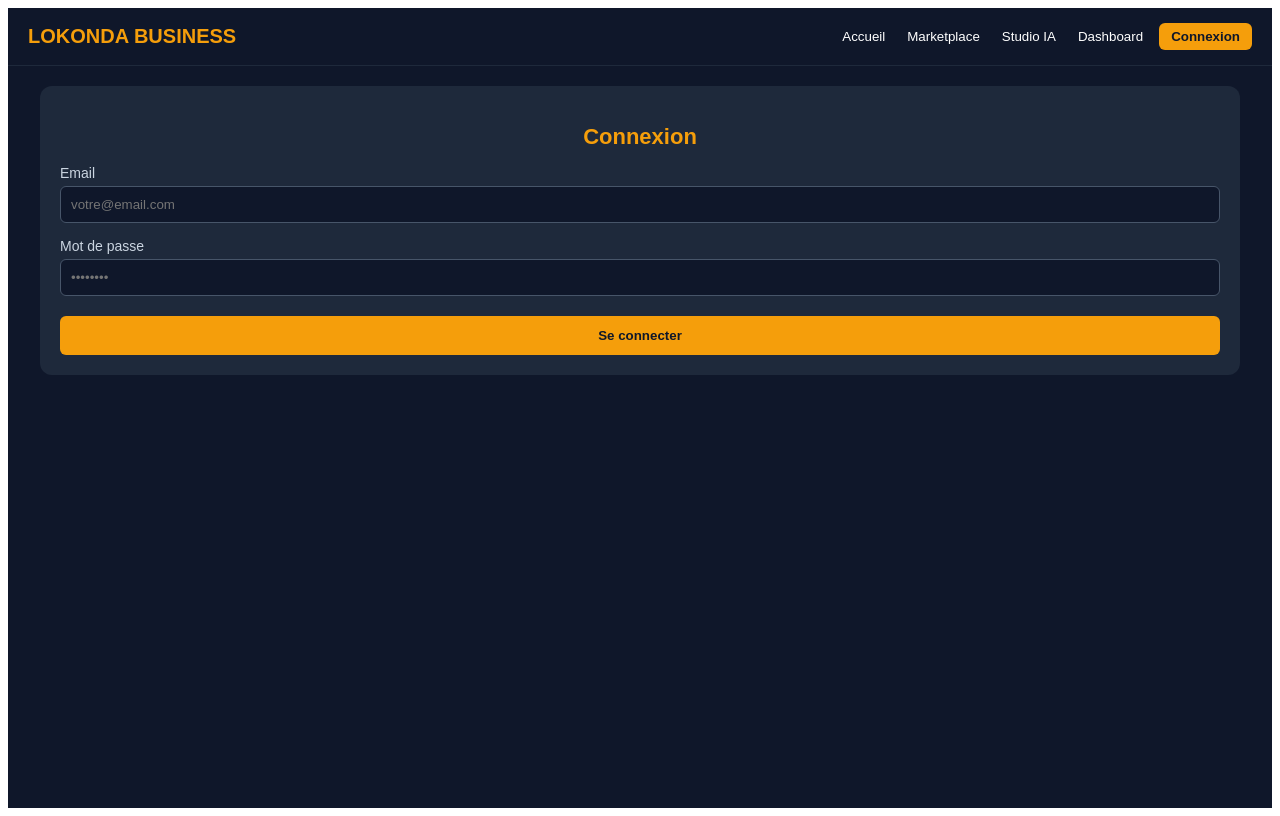
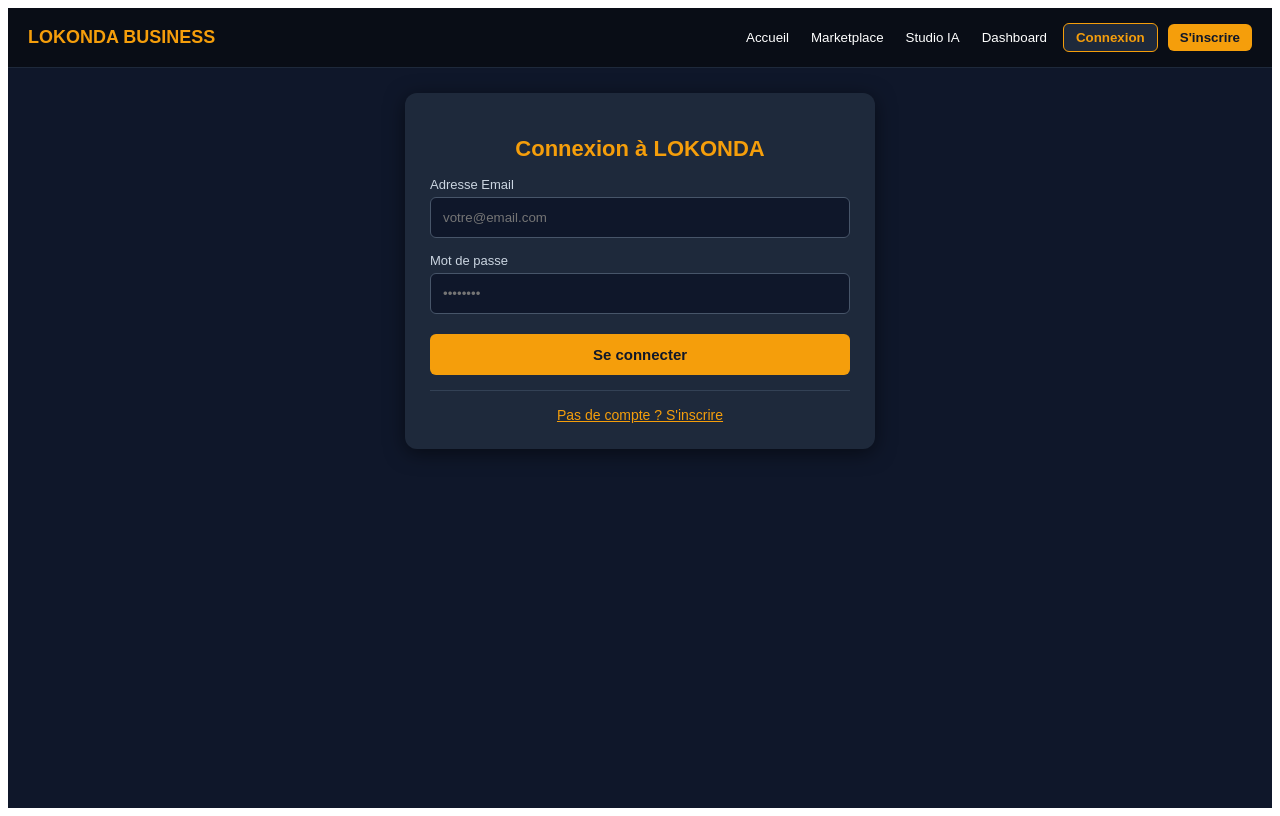
Before and after one commit to lokondaelie45-ui/lokondabusiness, a Next.js app: page / in a window 1280 px wide. Both pictures are taken after a click on the button "Connexion". Built offline with nearby package versions, Linux system fonts and the light colour scheme.

Commit message:
Update page.js

```diff
--- a/app/page.js
+++ b/app/page.js
@@ -3,35 +3,44 @@ import { useState } from 'react';
 
 export default function Home() {
   const [page, setPage] = useState('accueil');
+  const [isRegistering, setIsRegistering] = useState(true);
+  const [successMessage, setSuccessMessage] = useState('');
+
+  const handleSubmit = (e) => {
+    e.preventDefault();
+    setSuccessMessage(isRegistering ? "Compte créé avec succès ! Bienvenue sur Lokonda Business." : "Connexion réussie !");
+    setTimeout(() => setSuccessMessage(''), 4000);
+  };
 
   return (
     <div style={{ minHeight: '100vh', backgroundColor: '#0f172a', color: '#ffffff', fontFamily: 'sans-serif' }}>
-      {/* Barre de navigation */}
-      <nav style={{ display: 'flex', justifyContent: 'space-between', alignItems: 'center', padding: '15px 20px', borderBottom: '1px solid #1e293b', flexWrap: 'wrap', gap: '10px' }}>
-        <h1 style={{ color: '#f59e0b', fontSize: '20px', margin: 0, cursor: 'pointer' }} onClick={() => setPage('accueil')}>
+      {/* Barre de navigation professionnelle */}
+      <nav style={{ display: 'flex', justifyContent: 'space-between', alignItems: 'center', padding: '15px 20px', borderBottom: '1px solid #1e293b', flexWrap: 'wrap', gap: '10px', backgroundColor: '#090d16' }}>
+        <h1 style={{ color: '#f59e0b', fontSize: '18px', margin: 0, cursor: 'pointer' }} onClick={() => setPage('accueil')}>
           LOKONDA BUSINESS
         </h1>
-        <div style={{ display: 'flex', gap: '10px', flexWrap: 'wrap', fontSize: '14px' }}>
+        <div style={{ display: 'flex', gap: '10px', flexWrap: 'wrap', fontSize: '13px', alignItems: 'center' }}>
           <button onClick={() => setPage('accueil')} style={{ background: 'none', border: 'none', color: '#fff', cursor: 'pointer' }}>Accueil</button>
           <button onClick={() => setPage('marketplace')} style={{ background: 'none', border: 'none', color: '#fff', cursor: 'pointer' }}>Marketplace</button>
           <button onClick={() => setPage('studio')} style={{ background: 'none', border: 'none', color: '#fff', cursor: 'pointer' }}>Studio IA</button>
           <button onClick={() => setPage('dashboard')} style={{ background: 'none', border: 'none', color: '#fff', cursor: 'pointer' }}>Dashboard</button>
-          <button onClick={() => setPage('connexion')} style={{ backgroundColor: '#f59e0b', border: 'none', color: '#0f172a', padding: '6px 12px', borderRadius: '6px', fontWeight: 'bold', cursor: 'pointer' }}>Connexion</button>
+          <button onClick={() => { setPage('connexion'); setIsRegistering(false); }} style={{ backgroundColor: '#1e293b', border: '1px solid #f59e0b', color: '#f59e0b', padding: '6px 12px', borderRadius: '6px', fontWeight: 'bold', cursor: 'pointer' }}>Connexion</button>
+          <button onClick={() => { setPage('connexion'); setIsRegistering(true); }} style={{ backgroundColor: '#f59e0b', border: 'none', color: '#0f172a', padding: '6px 12px', borderRadius: '6px', fontWeight: 'bold', cursor: 'pointer' }}>S'inscrire</button>
         </div>
       </nav>
 
-      {/* Contenu dynamique */}
-      <main style={{ padding: '20px 15px', maxWidth: '1200px', margin: '0 auto' }}>
+      {/* Contenu principal */}
+      <main style={{ padding: '25px 15px', maxWidth: '1200px', margin: '0 auto' }}>
         {page === 'accueil' && (
           <div>
-            {/* Bannière / Photo d'en-tête professionnelle */}
+            {/* Bannière d'en-tête */}
             <div style={{
               position: 'relative',
               borderRadius: '12px',
               overflow: 'hidden',
-              marginBottom: '30px',
-              height: '250px',
-              backgroundImage: 'linear-gradient(rgba(15, 23, 42, 0.7), rgba(15, 23, 42, 0.8)), url("https://images.unsplash.com/photo-1522071820081-009f0129c71c?auto=format&fit=crop&w=1200&q=80")',
+              marginBottom: '25px',
+              height: '240px',
+              backgroundImage: 'linear-gradient(rgba(15, 23, 42, 0.75), rgba(15, 23, 42, 0.85)), url("https://images.unsplash.com/photo-1522071820081-009f0129c71c?auto=format&fit=crop&w=1200&q=80")',
               backgroundSize: 'cover',
               backgroundPosition: 'center',
               display: 'flex',
@@ -39,19 +48,19 @@ export default function Home() {
               justifyContent: 'center',
               alignItems: 'center',
               textAlign: 'center',
-              padding: '20px'
+              padding: '15px'
             }}>
-              <h2 style={{ fontSize: '28px', color: '#f59e0b', marginBottom: '10px', textShadow: '0 2px 4px rgba(0,0,0,0.5)' }}>LOKONDA BUSINESS</h2>
-              <p style={{ fontStyle: 'italic', fontSize: '16px', color: '#e2e8f0', marginBottom: '15px' }}>« Les idées deviennent des entreprises. »</p>
+              <h2 style={{ fontSize: '24px', color: '#f59e0b', marginBottom: '8px', fontWeight: 'bold' }}>LOKONDA BUSINESS</h2>
+              <p style={{ fontStyle: 'italic', fontSize: '14px', color: '#e2e8f0', marginBottom: '20px' }}>« Les idées deviennent des entreprises. »</p>
               <div style={{ display: 'flex', gap: '10px' }}>
-                <button onClick={() => setPage('marketplace')} style={{ backgroundColor: '#f59e0b', color: '#0f172a', padding: '10px 20px', borderRadius: '6px', fontWeight: 'bold', border: 'none', cursor: 'pointer' }}>Explorer</button>
-                <button onClick={() => setPage('connexion')} style={{ backgroundColor: 'rgba(255,255,255,0.2)', color: '#fff', padding: '10px 20px', borderRadius: '6px', fontWeight: 'bold', border: '1px solid #fff', cursor: 'pointer' }}>Se connecter</button>
+                <button onClick={() => setPage('marketplace')} style={{ backgroundColor: '#f59e0b', color: '#0f172a', padding: '10px 18px', borderRadius: '6px', fontWeight: 'bold', border: 'none', cursor: 'pointer' }}>Explorer la Marketplace</button>
+                <button onClick={() => { setPage('connexion'); setIsRegistering(true); }} style={{ backgroundColor: 'rgba(255,255,255,0.15)', color: '#fff', padding: '10px 18px', borderRadius: '6px', fontWeight: 'bold', border: '1px solid #fff', cursor: 'pointer' }}>Créer mon compte</button>
               </div>
             </div>
-
-            <div style={{ textAlign: 'center', padding: '10px' }}>
-              <p style={{ fontSize: '16px', lineHeight: '1.6', color: '#cbd5e1', maxWidth: '800px', margin: '0 auto' }}>
-                Plateforme numérique de référence pour soutenir les petites entreprises au Québec et en République Démocratique du Congo.
+            <div style={{ textAlign: 'center', padding: '15px', backgroundColor: '#1e293b', borderRadius: '10px' }}>
+              <h3 style={{ color: '#f59e0b', marginBottom: '10px' }}>Soutenir les petites entreprises</h3>
+              <p style={{ fontSize: '15px', lineHeight: '1.6', color: '#cbd5e1', margin: 0 }}>
+                Plateforme numérique de référence pour connecter, développer et propulser les activités commerciales au Québec et en République Démocratique du Congo.
               </p>
             </div>
           </div>
@@ -59,16 +68,12 @@ export default function Home() {
 
         {page === 'marketplace' && (
           <div>
-            <h2 style={{ fontSize: '24px', color: '#f59e0b', marginBottom: '15px' }}>🛍️ La Marketplace</h2>
-            <p style={{ color: '#cbd5e1', marginBottom: '20px' }}>Présentez vos produits et services en ligne, et connectez les marchés locaux et internationaux.</p>
-            <div style={{ display: 'grid', gridTemplateColumns: '1fr', gap: '15px' }}>
-              <div style={{ backgroundColor: '#1e293b', padding: '15px', borderRadius: '10px' }}>
-                <h3>Boutique Exemple 1</h3>
-                <p style={{ color: '#94a3b8', fontSize: '14px' }}>Produits artisanaux et locaux (RDC / Québec)</p>
-              </div>
-              <div style={{ backgroundColor: '#1e293b', padding: '15px', borderRadius: '10px' }}>
-                <h3>Services Professionnels</h3>
-                <p style={{ color: '#94a3b8', fontSize: '14px' }}>Accompagnement et mentorat d'entreprise</p>
+            <h2 style={{ fontSize: '22px', color: '#f59e0b', marginBottom: '15px' }}>🛍️ La Marketplace</h2>
+            <p style={{ color: '#cbd5e1', marginBottom: '20px', fontSize: '14px' }}>Présentez vos produits et services en ligne et touchez de nouveaux marchés.</p>
+            <div style={{ display: 'flex', flexDirection: 'column', gap: '15px' }}>
+              <div style={{ backgroundColor: '#1e293b', padding: '18px', borderRadius: '10px', borderLeft: '4px solid #f59e0b' }}>
+                <h3 style={{ margin: '0 0 5px 0', fontSize: '16px' }}>Boutique Artisanale RDC-Québec</h3>
+                <p style={{ color: '#94a3b8', fontSize: '13px', margin: 0 }}>Mise en relation directe entre producteurs locaux et acheteurs internationaux.</p>
               </div>
             </div>
           </div>
@@ -76,44 +81,70 @@ export default function Home() {
 
         {page === 'studio' && (
           <div>
-            <h2 style={{ fontSize: '24px', color: '#f59e0b', marginBottom: '15px' }}>🤖 Studio IA</h2>
-            <p style={{ color: '#cbd5e1', marginBottom: '20px' }}>Créez facilement du contenu promotionnel grâce à l'intelligence artificielle.</p>
+            <h2 style={{ fontSize: '22px', color: '#f59e0b', marginBottom: '15px' }}>🤖 Studio IA</h2>
+            <p style={{ color: '#cbd5e1', marginBottom: '15px', fontSize: '14px' }}>Générez des descriptions de produits et optimisez votre visibilité commerciale instantanément.</p>
             <div style={{ backgroundColor: '#1e293b', padding: '20px', borderRadius: '10px' }}>
-              <h3>Générateur de description</h3>
-              <textarea placeholder="Décrivez votre produit ici..." style={{ width: '100%', height: '80px', backgroundColor: '#0f172a', color: '#fff', border: '1px solid #475569', borderRadius: '6px', padding: '10px', marginTop: '10px', boxSizing: 'border-box' }}></textarea>
-              <button style={{ backgroundColor: '#f59e0b', color: '#0f172a', padding: '10px 15px', borderRadius: '6px', fontWeight: 'bold', border: 'none', cursor: 'pointer', marginTop: '10px', width: '100%' }}>Générer</button>
+              <h3 style={{ fontSize: '15px', margin: '0 0 10px 0' }}>Assistant Marketing IA</h3>
+              <textarea placeholder="Décrivez votre produit ou service..." style={{ width: '100%', height: '90px', backgroundColor: '#0f172a', color: '#fff', border: '1px solid #475569', borderRadius: '6px', padding: '10px', boxSizing: 'border-box' }}></textarea>
+              <button style={{ backgroundColor: '#f59e0b', color: '#0f172a', padding: '12px', borderRadius: '6px', fontWeight: 'bold', border: 'none', cursor: 'pointer', marginTop: '12px', width: '100%' }}>Générer le contenu</button>
             </div>
           </div>
         )}
 
         {page === 'dashboard' && (
           <div>
-            <h2 style={{ fontSize: '24px', color: '#f59e0b', marginBottom: '15px' }}>📊 Tableau de bord</h2>
-            <div style={{ display: 'flex', flexDirection: 'column', gap: '15px' }}>
-              <div style={{ backgroundColor: '#1e293b', padding: '15px', borderRadius: '10px', textAlign: 'center' }}>
-                <h3 style={{ fontSize: '16px', margin: '0 0 5px 0' }}>Visiteurs</h3>
-                <p style={{ fontSize: '24px', color: '#f59e0b', fontWeight: 'bold', margin: 0 }}>1,240</p>
-              </div>
-              <div style={{ backgroundColor: '#1e293b', padding: '15px', borderRadius: '10px', textAlign: 'center' }}>
-                <h3 style={{ fontSize: '16px', margin: '0 0 5px 0' }}>Produits</h3>
-                <p style={{ fontSize: '24px', color: '#f59e0b', fontWeight: 'bold', margin: 0 }}>12</p>
+            <h2 style={{ fontSize: '22px', color: '#f59e0b', marginBottom: '15px' }}>📊 Tableau de bord</h2>
+            <div style={{ display: 'grid', gridTemplateColumns: '1fr', gap: '15px' }}>
+              <div style={{ backgroundColor: '#1e293b', padding: '18px', borderRadius: '10px', textAlign: 'center' }}>
+                <h3 style={{ fontSize: '15px', margin: '0 0 5px 0', color: '#cbd5e1' }}>Visiteurs Actifs</h3>
+                <p style={{ fontSize: '28px', color: '#f59e0b', fontWeight: 'bold', margin: 0 }}>1,240</p>
               </div>
             </div>
           </div>
         )}
 
         {page === 'connexion' && (
-          <div style={{ backgroundColor: '#1e293b', padding: '20px', borderRadius: '12px' }}>
-            <h2 style={{ color: '#f59e0b', marginBottom: '15px', textAlign: 'center', fontSize: '22px' }}>Connexion</h2>
-            <div style={{ marginBottom: '15px' }}>
-              <label style={{ display: 'block', marginBottom: '5px', color: '#cbd5e1', fontSize: '14px' }}>Email</label>
-              <input type="email" placeholder="votre@email.com" style={{ width: '100%', padding: '10px', borderRadius: '6px', backgroundColor: '#0f172a', border: '1px solid #475569', color: '#fff', boxSizing: 'border-box' }} />
+          <div style={{ backgroundColor: '#1e293b', padding: '25px', borderRadius: '12px', maxWidth: '420px', margin: '0 auto', boxShadow: '0 4px 20px rgba(0,0,0,0.5)' }}>
+            <h2 style={{ color: '#f59e0b', marginBottom: '15px', textAlign: 'center', fontSize: '22px' }}>
+              {isRegistering ? "Créer un compte LOKONDA" : "Connexion à LOKONDA"}
+            </h2>
+
+            {successMessage && (
+              <div style={{ backgroundColor: '#065f46', color: '#d1fae5', padding: '10px', borderRadius: '6px', marginBottom: '15px', fontSize: '13px', textAlign: 'center' }}>
+                {successMessage}
+              </div>
+            )}
+
+            <form onSubmit={handleSubmit}>
+              {isRegistering && (
+                <div style={{ marginBottom: '15px' }}>
+                  <label style={{ display: 'block', marginBottom: '5px', color: '#cbd5e1', fontSize: '13px' }}>Nom complet ou de l'entreprise</label>
+                  <input type="text" required placeholder="Ex: Entreprise Kin-Québec" style={{ width: '100%', padding: '12px', borderRadius: '6px', backgroundColor: '#0f172a', border: '1px solid #475569', color: '#fff', boxSizing: 'border-box' }} />
+                </div>
+              )}
+
+              <div style={{ marginBottom: '15px' }}>
+                <label style={{ display: 'block', marginBottom: '5px', color: '#cbd5e1', fontSize: '13px' }}>Adresse Email</label>
+                <input type="email" required placeholder="votre@email.com" style={{ width: '100%', padding: '12px', borderRadius: '6px', backgroundColor: '#0f172a', border: '1px solid #475569', color: '#fff', boxSizing: 'border-box' }} />
+              </div>
+
+              <div style={{ marginBottom: '20px' }}>
+                <label style={{ display: 'block', marginBottom: '5px', color: '#cbd5e1', fontSize: '13px' }}>Mot de passe</label>
+                <input type="password" required placeholder="••••••••" style={{ width: '100%', padding: '12px', borderRadius: '6px', backgroundColor: '#0f172a', border: '1px solid #475569', color: '#fff', boxSizing: 'border-box' }} />
+              </div>
+
+              <button type="submit" style={{ width: '100%', backgroundColor: '#f59e0b', color: '#0f172a', padding: '12px', borderRadius: '6px', fontWeight: 'bold', border: 'none', cursor: 'pointer', fontSize: '15px', marginBottom: '15px' }}>
+                {isRegistering ? "S'inscrire maintenant" : "Se connecter"}
+              </button>
+            </form>
+
+            <div style={{ textAlign: 'center', borderTop: '1px solid #334155', paddingTop: '15px' }}>
+              <button
+                onClick={() => setIsRegistering(!isRegistering)}
+                style={{ background: 'none', border: 'none', color: '#f59e0b', cursor: 'pointer', fontSize: '14px', textDecoration: 'underline' }}>
+                {isRegistering ? "Déjà un compte ? Se connecter" : "Pas de compte ? S'inscrire"}
+              </button>
             </div>
-            <div style={{ marginBottom: '20px' }}>
-              <label style={{ display: 'block', marginBottom: '5px', color: '#cbd5e1', fontSize: '14px' }}>Mot de passe</label>
-              <input type="password" placeholder="••••••••" style={{ width: '100%', padding: '10px', borderRadius: '6px', backgroundColor: '#0f172a', border: '1px solid #475569', color: '#fff', boxSizing: 'border-box' }} />
-            </div>
-            <button style={{ width: '100%', backgroundColor: '#f59e0b', color: '#0f172a', padding: '12px', borderRadius: '6px', fontWeight: 'bold', border: 'none', cursor: 'pointer' }}>Se connecter</button>
           </div>
         )}
       </main>
```
